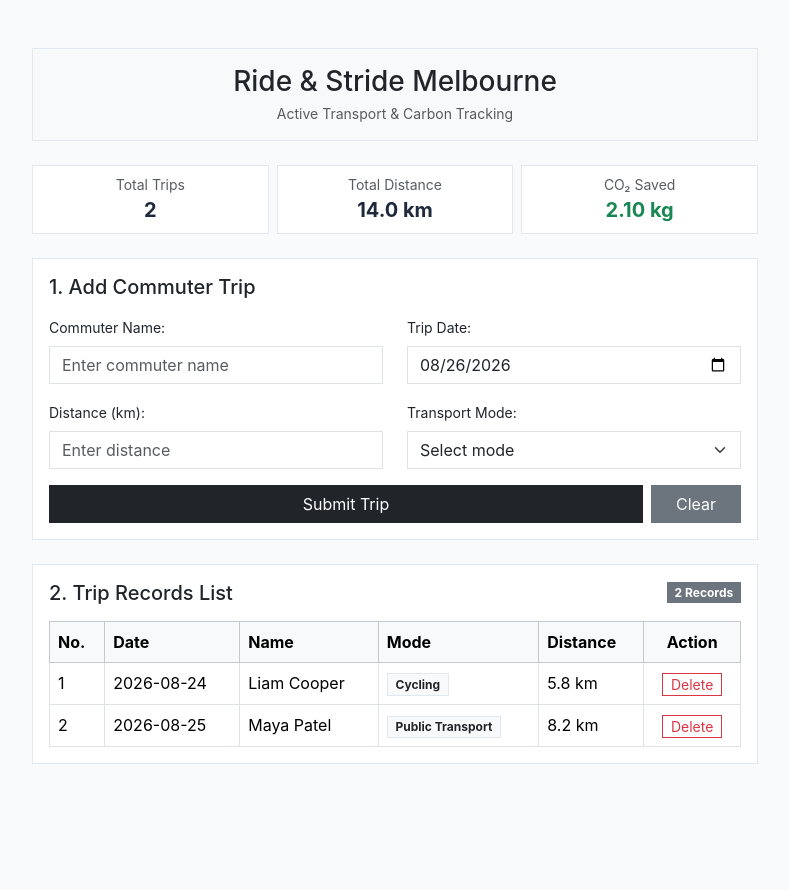
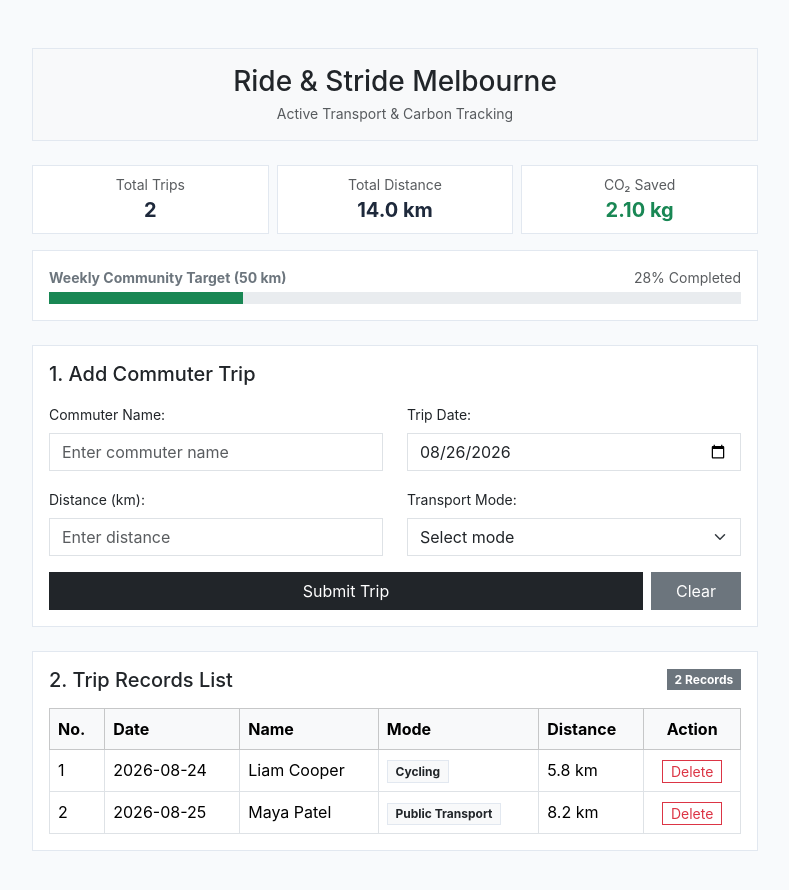
Before and after one commit to ShiinsMashiro/FIT5032, a Vue app in the folder A1/: page / in a window 1280 px wide. Shown: the top 890 px of the page, without its empty margins (245-1034 px from the left). Before the commit the page ends 812 px from the top, so only its background shows below. Built offline with nearby package versions, Linux system fonts and the light colour scheme.

Commit message:
feat(goal): add weekly eco-target progress bar with reactive completion rate

```diff
--- a/A1/src/App.vue
+++ b/A1/src/App.vue
@@ -7,7 +7,7 @@
     </div>
 
     <!-- Summary Metrics -->
-    <div class="row g-2 mb-4 text-center">
+    <div class="row g-2 mb-3 text-center">
       <div class="col-4">
         <div class="p-2 border bg-white">
           <small class="text-muted d-block">Total Trips</small>
@@ -25,6 +25,21 @@
           <small class="text-muted d-block">CO₂ Saved</small>
           <strong class="fs-5 text-success">{{ co2Saved }} kg</strong>
         </div>
+      </div>
+    </div>
+
+    <!-- Weekly Target Progress Bar -->
+    <div class="card p-3 mb-4 border bg-white">
+      <div class="d-flex justify-content-between align-items-center mb-1">
+        <small class="fw-bold text-secondary">Weekly Community Target (50 km)</small>
+        <small class="text-muted">{{ goalProgress }}% Completed</small>
+      </div>
+      <div class="progress" style="height: 12px;">
+        <div
+          class="progress-bar bg-success"
+          role="progressbar"
+          :style="{ width: goalProgress + '%' }"
+        ></div>
       </div>
     </div>
 
@@ -176,6 +191,12 @@ const co2Saved = computed(() => {
   return (Number(totalDistance.value) * 0.15).toFixed(2)
 })
 
+const weeklyGoalKm = 50
+const goalProgress = computed(() => {
+  const percent = (Number(totalDistance.value) / weeklyGoalKm) * 100
+  return Math.min(Math.round(percent), 100)
+})
+
 function validateForm() {
   let isValid = true
 
```
